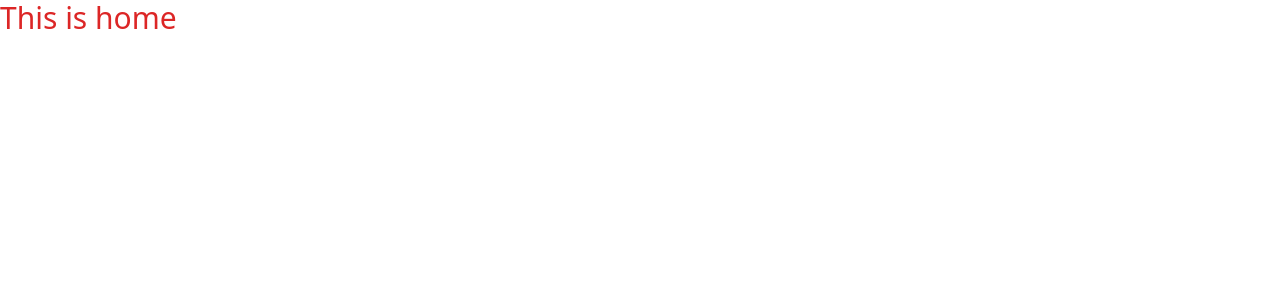
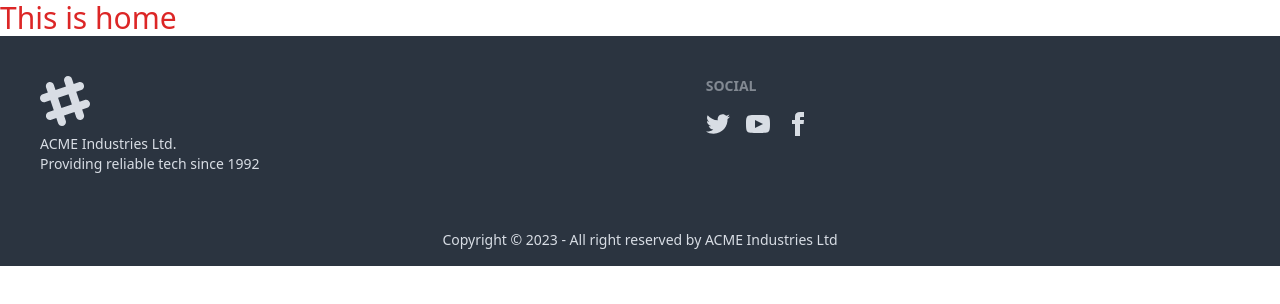
Before and after one commit to MahmudPreyom/summer-camp-client, a React (Vite) app: page / in a window 1280 px wide. Shown: the top 304 px of the page. Built offline with nearby package versions, Linux system fonts and the light colour scheme.

Commit message:
footer add

```diff
--- a/index.html
+++ b/index.html
@@ -2,7 +2,7 @@
 <html lang="en">
   <head>
     <meta charset="UTF-8" />
-    <link rel="icon" type="image/svg+xml" href="/vite.svg" />
+    <link rel="icon" type="image/svg+xml" href="/icon.png" />
     <meta name="viewport" content="width=device-width, initial-scale=1.0" />
     <title>Vite + React</title>
   </head>
--- a/src/Layout/Main.jsx
+++ b/src/Layout/Main.jsx
@@ -1,10 +1,12 @@
 import React from "react";
 import { Outlet } from "react-router-dom"
+import Footer from "../pages/Shared/Footer/Footer";
 
 const Main = () => {
     return (
         <div>
             <Outlet></Outlet>
+            <Footer></Footer>
         </div>
     );
 };
--- /dev/null
+++ b/src/pages/Shared/Footer/Footer.jsx
@@ -0,0 +1,27 @@
+import React from "react";
+
+const Footer = () => {
+    return (
+        <div>
+            <footer className="footer p-10 bg-neutral text-neutral-content">
+                <div>
+                    <svg width="50" height="50" viewBox="0 0 24 24" xmlns="http://www.w3.org/2000/svg" fillRule="evenodd" clip-rule="evenodd" className="fill-current"><path d="M22.672 15.226l-2.432.811.841 2.515c.33 1.019-.209 2.127-1.23 2.456-1.15.325-2.148-.321-2.463-1.226l-.84-2.518-5.013 1.677.84 2.517c.391 1.203-.434 2.542-1.831 2.542-.88 0-1.601-.564-1.86-1.314l-.842-2.516-2.431.809c-1.135.328-2.145-.317-2.463-1.229-.329-1.018.211-2.127 1.231-2.456l2.432-.809-1.621-4.823-2.432.808c-1.355.384-2.558-.59-2.558-1.839 0-.817.509-1.582 1.327-1.846l2.433-.809-.842-2.515c-.33-1.02.211-2.129 1.232-2.458 1.02-.329 2.13.209 2.461 1.229l.842 2.515 5.011-1.677-.839-2.517c-.403-1.238.484-2.553 1.843-2.553.819 0 1.585.509 1.85 1.326l.841 2.517 2.431-.81c1.02-.33 2.131.211 2.461 1.229.332 1.018-.21 2.126-1.23 2.456l-2.433.809 1.622 4.823 2.433-.809c1.242-.401 2.557.484 2.557 1.838 0 .819-.51 1.583-1.328 1.847m-8.992-6.428l-5.01 1.675 1.619 4.828 5.011-1.674-1.62-4.829z"></path></svg>
+                    <p>ACME Industries Ltd.<br />Providing reliable tech since 1992</p>
+                </div>
+                <div>
+                    <span className="footer-title">Social</span>
+                    <div className="grid grid-flow-col gap-4">
+                        <a><svg xmlns="http://www.w3.org/2000/svg" width="24" height="24" viewBox="0 0 24 24" className="fill-current"><path d="M24 4.557c-.883.392-1.832.656-2.828.775 1.017-.609 1.798-1.574 2.165-2.724-.951.564-2.005.974-3.127 1.195-.897-.957-2.178-1.555-3.594-1.555-3.179 0-5.515 2.966-4.797 6.045-4.091-.205-7.719-2.165-10.148-5.144-1.29 2.213-.669 5.108 1.523 6.574-.806-.026-1.566-.247-2.229-.616-.054 2.281 1.581 4.415 3.949 4.89-.693.188-1.452.232-2.224.084.626 1.956 2.444 3.379 4.6 3.419-2.07 1.623-4.678 2.348-7.29 2.04 2.179 1.397 4.768 2.212 7.548 2.212 9.142 0 14.307-7.721 13.995-14.646.962-.695 1.797-1.562 2.457-2.549z"></path></svg></a>
+                        <a><svg xmlns="http://www.w3.org/2000/svg" width="24" height="24" viewBox="0 0 24 24" className="fill-current"><path d="M19.615 3.184c-3.604-.246-11.631-.245-15.23 0-3.897.266-4.356 2.62-4.385 8.816.029 6.185.484 8.549 4.385 8.816 3.6.245 11.626.246 15.23 0 3.897-.266 4.356-2.62 4.385-8.816-.029-6.185-.484-8.549-4.385-8.816zm-10.615 12.816v-8l8 3.993-8 4.007z"></path></svg></a>
+                        <a><svg xmlns="http://www.w3.org/2000/svg" width="24" height="24" viewBox="0 0 24 24" className="fill-current"><path d="M9 8h-3v4h3v12h5v-12h3.642l.358-4h-4v-1.667c0-.955.192-1.333 1.115-1.333h2.885v-5h-3.808c-3.596 0-5.192 1.583-5.192 4.615v3.385z"></path></svg></a>
+                    </div>
+                </div>
+            </footer>
+            <div className="footer footer-center p-4 bg-neutral text-neutral-content">
+                <p>Copyright © 2023 - All right reserved by ACME Industries Ltd</p>
+            </div>
+        </div>
+    );
+};
+
+export default Footer;
--- /dev/null
+++ b/src/pages/Shared/Navbar/Navbar.jsx
@@ -0,0 +1,11 @@
+import React from "react";
+
+const Navbar = () => {
+    return (
+        <div>
+
+        </div>
+    );
+};
+
+export default Navbar;
```
Also changed, not shown: public/icon.png (added), src/assets/logo.png (added).
